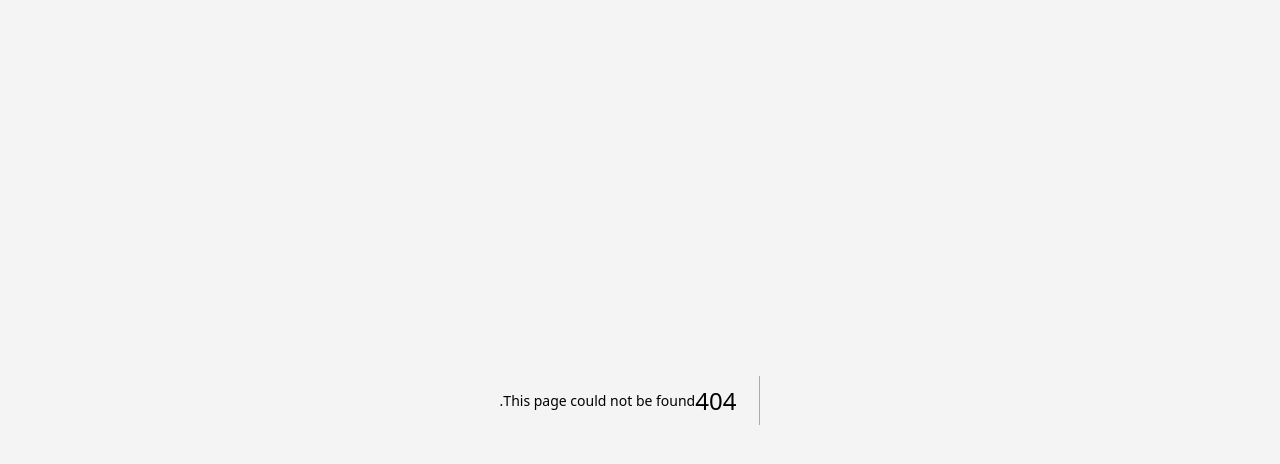
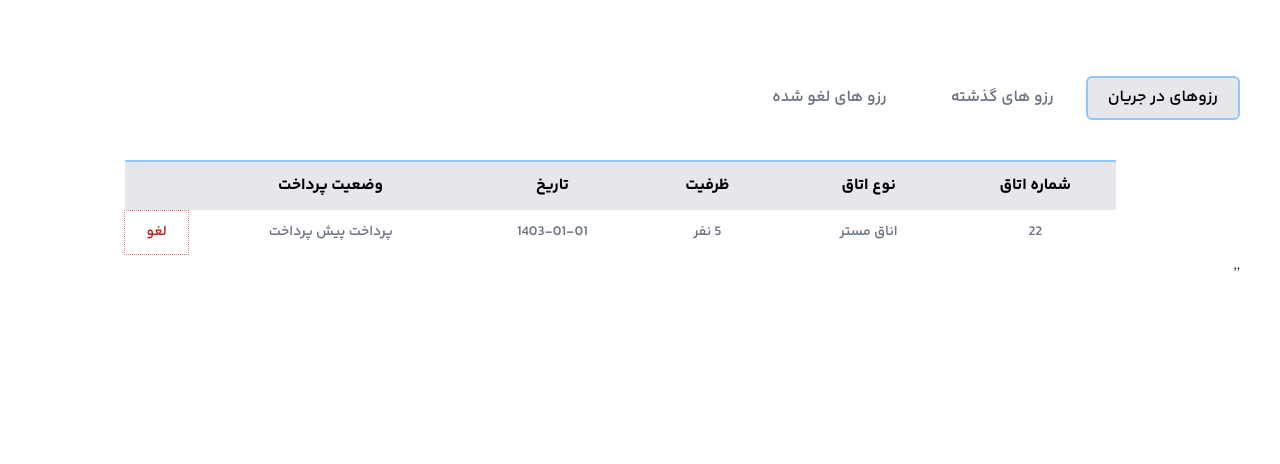
Before and after one commit to EHSANMADADI/Hotel-project, a Next.js app: page /personalPage in a window 1280 px wide. Before the commit this address had no page. Shown: the top 464 px of the page. Built offline with nearby package versions, Linux system fonts and the light colour scheme.

Commit message:
add PersonalPage for Hotel

```diff
--- /dev/null
+++ b/app/personalPage/page.tsx
@@ -0,0 +1,74 @@
+'use client'
+import ArshiveRezerv from "@/components/shared/ArshiveRezerv/ArshiveRezerv";
+import CancellRezerved from "@/components/shared/CancellRezerv/CancellRezerved";
+import CurrentRezerv from "@/components/shared/CurrentRezerv/CurrentRezerv";
+import React, { useState } from "react";
+
+export default function page() {
+  const [arshive, setArshive] = useState(false);
+  const [currentRezerv, setCurrentRezerv] = useState(true);
+  const [cancellRezerved, setCancellRezerved] = useState(false);
+  return (
+    <div className="w-full h-screen mt-14 bg-white pr-10">
+      <div className="flex mb-5 pt-5 justify-start">
+        <button
+          onClick={() => {
+            setArshive(false);
+            setCurrentRezerv(true);
+            setCancellRezerved(false);
+          }}
+          className={`${
+            currentRezerv
+              ? "bg-gray-200 px-5 py-2 rounded-md border-2 border-blue-300 font-semibold hover:bg-blue-300 duration-300"
+              : "bg-transparent font-semibold border-none outline-none text-gray-500 mx-8"
+          }`}
+        >
+          رزوهای در جریان
+        </button>
+        <button
+          onClick={() => {
+            setArshive(true);
+            setCancellRezerved(false);
+            setCurrentRezerv(false);
+
+          }}
+          className={`${
+            arshive
+              ? "bg-gray-200 px-5 py-2 rounded-md border-2 border-blue-300 font-semibold hover:bg-blue-300 duration-300"
+              : "bg-transparent font-semibold border-none outline-none text-gray-500 mx-8"
+          }`}
+        >
+          رزو های گذشته
+        </button>
+
+        <button
+          onClick={() => {
+            setArshive(false);
+            setCancellRezerved(true);
+            setCurrentRezerv(false);
+          }}
+          className={`${
+            cancellRezerved
+              ? "bg-gray-200 px-5 py-2 rounded-md border-2 border-blue-300 font-semibold hover:bg-blue-300 duration-300"
+              : "bg-transparent font-semibold border-none outline-none text-gray-500 mx-8"
+          }`}
+        >
+          رزو های لغو شده
+        </button>
+      </div>
+
+   {
+    currentRezerv&&<CurrentRezerv/>
+   },
+   {
+    arshive&&<ArshiveRezerv/>
+   },
+   {
+    cancellRezerved&&<CancellRezerved/>
+   }
+
+
+
+    </div>
+  );
+}
--- /dev/null
+++ b/components/shared/ArshiveRezerv/ArshiveRezerv.tsx
@@ -0,0 +1,24 @@
+import React from 'react'
+
+export default function ArshiveRezerv() {
+  return (
+    <div className="w-4/5 mx-auto mt-10" dir="rtl">
+    <table className="w-full">
+      <tr className="px-5 pb-3 border-t-2 border-blue-300 bg-gray-200 ">
+        <th className="mx-4">شماره اتاق</th>
+        <th className="mx-4 p-3">نوع اتاق</th>
+        <th className="mx-4 p-3">ظرفیت</th>
+        <th className="mx-4 p-3"> تاریخ</th>
+
+
+      </tr>
+      <tr className="text-center text-sm text-gray-500 font-semibold">
+        <td className="p-3">22</td>
+        <td>اناق مستر</td>
+        <td>5 نفر</td>
+        <td>1403-01-01</td>
+      </tr>
+    </table>
+  </div>
+  )
+}
--- /dev/null
+++ b/components/shared/CancellRezerv/CancellRezerved.tsx
@@ -0,0 +1,31 @@
+import React from 'react'
+
+export default function CancellRezerved() {
+  return (
+    <div className="w-4/5 mx-auto mt-10" dir="rtl">
+    <table className="w-full">
+      <tr className="px-5 pb-3 border-t-2 border-blue-300 bg-gray-200 ">
+        <th className="mx-4">شماره اتاق</th>
+        <th className="mx-4 p-3">نوع اتاق</th>
+        <th className="mx-4 p-3">ظرفیت</th>
+        <th className="mx-4 p-3"> تاریخ</th>
+
+        <th className="mx-4 p-3"></th>
+
+      </tr>
+      <tr className="text-center text-sm text-gray-500 font-semibold">
+        <td className="p-3">22</td>
+
+        <td>اناق مستر</td>
+        <td>5 نفر</td>
+        <td>1403-01-01</td>
+
+        <td className="text-red-700">
+          لغو شده
+        </td>
+
+      </tr>
+    </table>
+  </div>
+  )
+}
--- /dev/null
+++ b/components/shared/CurrentRezerv/CurrentRezerv.tsx
@@ -0,0 +1,31 @@
+import React from "react";
+
+export default function CurrentRezerv() {
+  return (
+    <div className="w-4/5 mx-auto mt-10" dir="rtl">
+      <table className="w-full">
+        <tr className="px-5 pb-3 border-t-2 border-blue-300 bg-gray-200 ">
+          <th className="mx-4">شماره اتاق</th>
+          <th className="mx-4 p-3">نوع اتاق</th>
+          <th className="mx-4 p-3">ظرفیت</th>
+          <th className="mx-4 p-3"> تاریخ</th>
+          <th className="mx-4 p-3"> وضعیت پرداخت</th>
+          <th className="mx-4 p-3"></th>
+
+        </tr>
+        <tr className="text-center text-sm text-gray-500 font-semibold">
+          <td className="p-3">22</td>
+
+          <td>اناق مستر</td>
+          <td>5 نفر</td>
+          <td>1403-01-01</td>
+          <td>پرداخت پیش پرداخت</td>
+          <td className="text-red-700 cursor-pointer border border-dotted border-red-400  p-1 m-1 hover:bg-red-300">
+            لغو
+          </td>
+
+        </tr>
+      </table>
+    </div>
+  );
+}
--- a/components/shared/NotAvailable/NotAvailabel.tsx
+++ b/components/shared/NotAvailable/NotAvailabel.tsx
@@ -6,6 +6,5 @@ export default function NotAvailable() {
     <h2 className="text-3xl p-5">403</h2>
     <div className='text-xl' >شما به این صفحه دسترسی ندارید لطفا لاگین کنید</div>
     </div>
-
   )
 }
--- a/components/user/pages/ShopingCard/index.tsx
+++ b/components/user/pages/ShopingCard/index.tsx
@@ -25,14 +25,14 @@ export default function index() {
                <div className="p-5 flex justify-end  bg-transparent">
                     <Link className=' text-blue-500 text-6xl md:text-3xl hover:text-blue-800' href='/resturant'> <IoArrowBackCircleSharp /> </Link>
                </div>
-               {!selectedItems.length && (
+               {!selectedItems?.length && (
                     <div className="w-full h-screen flex items-center justify-center text-gray-300">
 
                          <h1 className="font-extrabold text-5xl text-center ">سبد خرید خالی است</h1>
                          <span className="text-6xl text-pink-300 font-extrabold"><PiSmileyStickerThin /></span>
                     </div>
                )}
-               {selectedItems.length && (
+               {selectedItems?.length && (
                     <div className="w-1/2 mx-auto h-screen">
                          {
                               selectedItems.map((item, index) => (
--- a/components/user/pages/rezervTable/formRezerv/index.tsx
+++ b/components/user/pages/rezervTable/formRezerv/index.tsx
@@ -59,7 +59,8 @@ export default function FormRezerv() {
           setShowList(false)
           Swal.fire({
                title: "لطفا اطلاعات را تکمیل نمایید ",
-               icon: "error"
+               icon: "error",
+               confirmButtonText:"تایید"
           })
          }
      }
```
